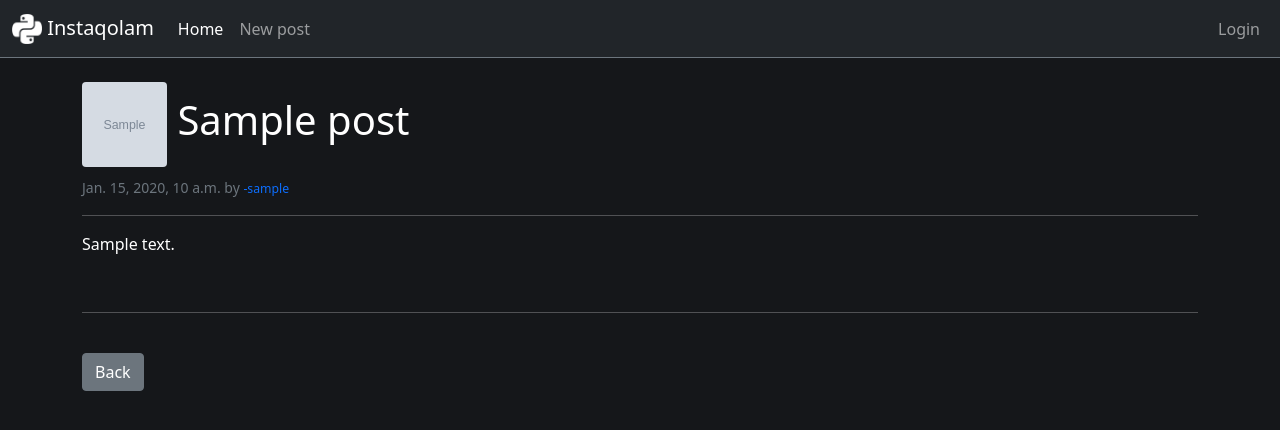
After one commit to XShaygaND/instaqolam, a Django app: page /1/ in a window 1280 px wide. The commit adds this page. Shown: the top 430 px of the page. Run offline with Django 4.2, Linux system fonts and the light colour scheme; tables that the repository leaves empty hold one stand-in row (values such as "Sample post"); grey boxes marked "Sample" are stand-in pictures.

Commit message:
feat: Add details page
update the navbar size to small
add login button(non-functional) to navbar
create a url for details page

```diff
--- a/posts/templates/posts/base.html
+++ b/posts/templates/posts/base.html
@@ -18,7 +18,7 @@
     <link rel="shortcut icon" href="{% static 'favicon.ico' %}">
 </head>
 <body class="text-white" style="background-color: #15171a;">
-    <nav class="navbar navbar-expand-lg navbar-dark bg-dark border-bottom border-secondary border-opacity-10">
+    <nav class="navbar navbar-expand-sm navbar-dark bg-dark border-bottom border-secondary border-opacity-10">
       <div class="container-fluid">
         <a class="navbar-brand" href="#">
           <img src="{% static 'favicon.ico' %}" alt="" width="30" height="30" class="d-inline-block align-text-top">
@@ -36,6 +36,12 @@
               <a class="nav-link" href="#">New post</a>
             </li>
           </ul>
+          <hr>
+          <ul class="navbar-nav me-right mb-2 mb-lg-0">
+            <li>
+              <a class="nav-link" href="#" >Login</a>
+            </li>
+          </ul>
         </div>
       </div>
     </nav>
--- /dev/null
+++ b/posts/templates/posts/details.html
@@ -0,0 +1,33 @@
+{% extends 'posts/base.html' %}
+
+{% load static %}
+
+{% block title %}
+    {{ post.title }}
+{% endblock title %}
+
+
+{% block content %}
+    <br>
+    <h1>
+        <img src="
+
+            {% if post.logo %}
+                {{ post.logo.url }}
+            {% else %}
+                {% static 'posts/placeholder.png' %}
+            {% endif %}
+
+            " alt="" style="height: 85px; width: 85px; object-fit: cover;" class="rounded d-inline-block align-text-middle">
+        {{ post.title }}
+    </h1>
+    <small class="text-secondary">{{ post.pub_date }} by <a href="" class="text-decoration-none"><small>-{{ post.author }}</small></a></small>
+    <hr>
+    <p class="text-break">
+        {{ post.body }}
+    </p>
+    <br>
+    <hr>
+    <br>
+    <a href="{% url 'index' %}" class="btn btn-secondary">Back</a>
+{% endblock content %}
--- a/posts/templates/posts/index.html
+++ b/posts/templates/posts/index.html
@@ -16,7 +16,7 @@ Home
     <ul class="list-group border border-secondary">
     {% for post in post_list %}
         <li class="list-group-item bg-dark text-white border border-secondary">
-            <a href=""><img src="
+            <a href="{% url 'details' post.pk %}"><img src="
 
             {% if post.logo %}
                 {{ post.logo.url }}
@@ -26,7 +26,7 @@ Home
 
             " alt="" style="height: 70px; width: 70px; object-fit: cover;" class="rounded d-inline-block align-text-bottom"></a>
             <div class="d-inline-block text-wrap">
-                <a href="" class="text-decoration-none text-light">{{ post.title }}</a>
+                <a href="{% url 'details' post.pk %}" class="text-decoration-none text-light">{{ post.title }}</a>
                 <br>
                 <span>{{ post.body|slice:50 }}</span>
                 <br>
--- a/posts/urls.py
+++ b/posts/urls.py
@@ -4,5 +4,5 @@ from .views import PostListView, PostDetailView
 
 urlpatterns = [
     path('', PostListView.as_view(), name='index'),
-    path('<int:pk>/', PostDetailView.as_view(), name='detail'),
+    path('<int:pk>/', PostDetailView.as_view(), name='details'),
 ]
```
